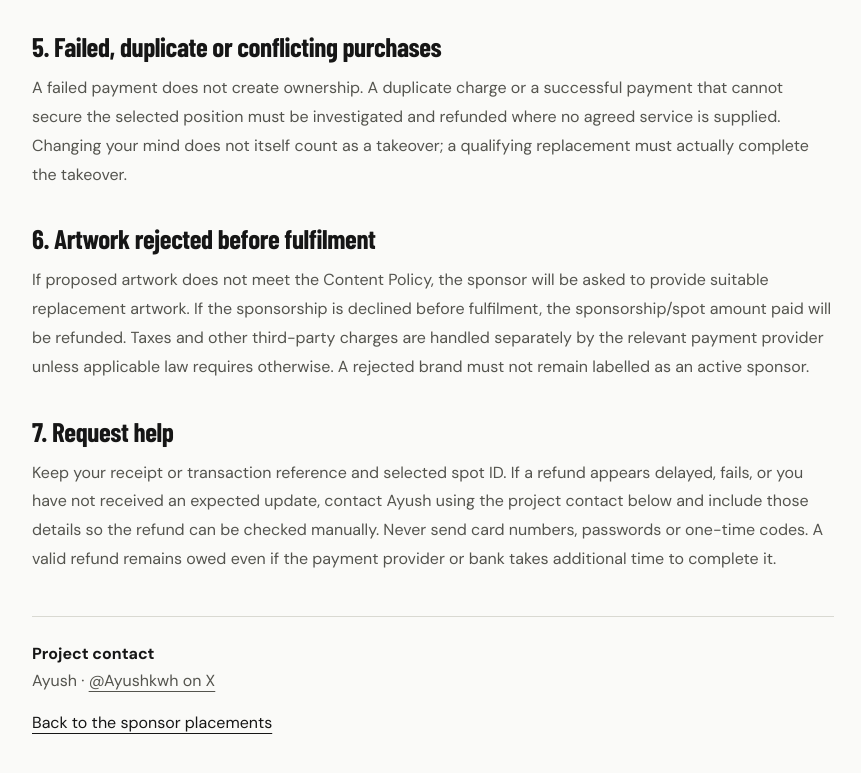
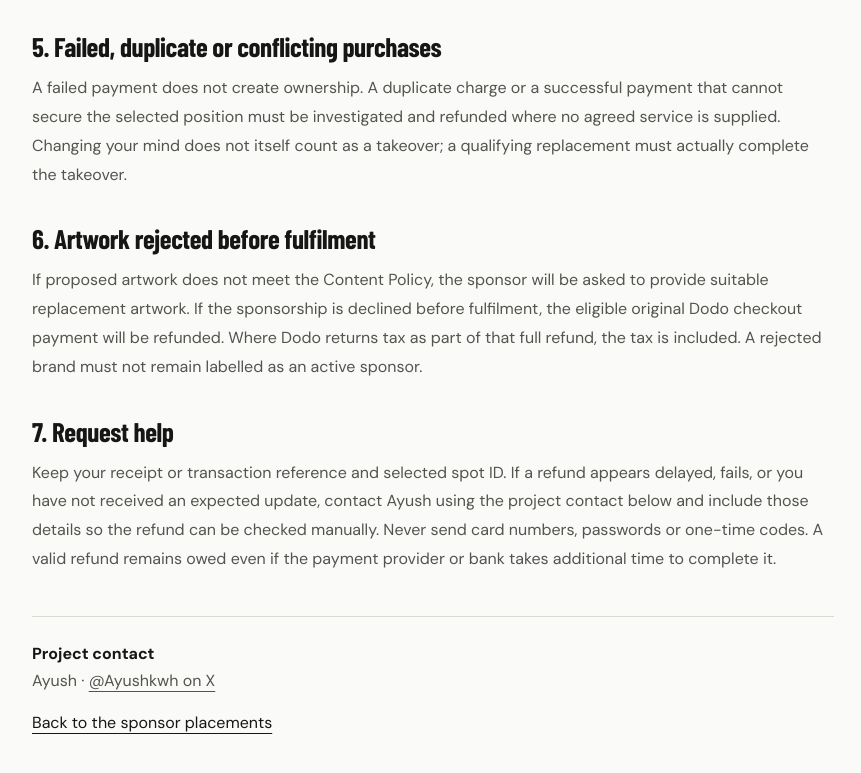
Before and after one commit to atushhhh6-arch/protest2.0, a website: page public/refund-policy.html in a window 1280 px wide. Shown: the part 1554-2327 px from the top of the page, without its empty margins (207-1068 px from the left). Drawn offline with nearby package versions, Linux system fonts and the light colour scheme; a web font is replaced by a local one.

Commit message:
Align artwork refunds with full checkout refund policy

```diff
--- a/public/refund-policy.html
+++ b/public/refund-policy.html
@@ -3,5 +3,5 @@
 <h2>3. Refund status and timing</h2><p>Eligibility, initiation and completion are separate events. A confirmed takeover creates the refund entitlement. Refunds may be initiated automatically by the project backend or manually by Ayush through Dodo Payments to the original payment method. A refund is complete only after Dodo Payments confirms it as succeeded.</p><p>Refunds may take time to appear because processing depends on the payment provider, bank and payment method. There is no guaranteed instant or fixed banking timeline. If your refund is taking longer than expected, contact Ayush with your receipt or transaction reference and selected spot ID so the status can be checked and resolved.</p>
 <h2>4. Cancellation or inability to deliver</h2><p>If the project is cancelled before fulfilment, or an affected sponsor’s promised placement cannot be delivered, the affected sponsor is eligible for a refund of the eligible original Dodo checkout payment. Where Dodo returns tax as part of that full refund, the tax is included. Any substitute date or content arrangement requires that sponsor’s agreement. If a sponsor wants to cancel for another reason, contact Ayush before printing; mandatory rights under applicable law are preserved.</p>
 <h2>5. Failed, duplicate or conflicting purchases</h2><p>A failed payment does not create ownership. A duplicate charge or a successful payment that cannot secure the selected position must be investigated and refunded where no agreed service is supplied. Changing your mind does not itself count as a takeover; a qualifying replacement must actually complete the takeover.</p>
-<h2>6. Artwork rejected before fulfilment</h2><p>If proposed artwork does not meet the Content Policy, the sponsor will be asked to provide suitable replacement artwork. If the sponsorship is declined before fulfilment, the sponsorship/spot amount paid will be refunded. Taxes and other third-party charges are handled separately by the relevant payment provider unless applicable law requires otherwise. A rejected brand must not remain labelled as an active sponsor.</p>
+<h2>6. Artwork rejected before fulfilment</h2><p>If proposed artwork does not meet the Content Policy, the sponsor will be asked to provide suitable replacement artwork. If the sponsorship is declined before fulfilment, the eligible original Dodo checkout payment will be refunded. Where Dodo returns tax as part of that full refund, the tax is included. A rejected brand must not remain labelled as an active sponsor.</p>
 <h2>7. Request help</h2><p>Keep your receipt or transaction reference and selected spot ID. If a refund appears delayed, fails, or you have not received an expected update, contact Ayush using the project contact below and include those details so the refund can be checked manually. Never send card numbers, passwords or one-time codes. A valid refund remains owed even if the payment provider or bank takes additional time to complete it.</p><div class="policy-contact"><strong>Project contact</strong><p>Ayush · <a href="https://x.com/Ayushkwh" target="_blank" rel="noopener noreferrer">@Ayushkwh on X</a></p><a href="index.html#spots">Back to the sponsor placements</a></div></main></body></html>
```
